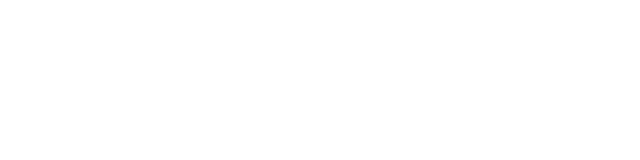
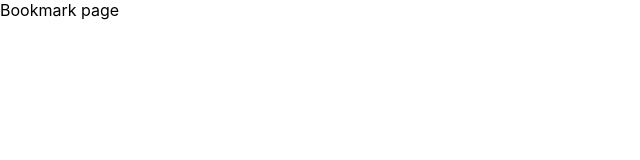
Before and after one commit to 4rcher0116/cooking-companion, a React (Create React App) app: page /bookmark in a window 1280 px wide. Before the commit this address had no page. Shown: the top 160 px of the page, without its empty margins (0-640 px from the left). Built offline with nearby package versions, Linux system fonts and the light colour scheme.

Commit message:
Setup bookmark page

```diff
--- a/src/App.tsx
+++ b/src/App.tsx
@@ -2,6 +2,7 @@
 import Dashboard from './views/Dashboard';
 import Login from './views/Login';
 import Account from './views/Account';
+import Bookmark from './views/Bookmark';
 import './App.css';
 
 function App() {
@@ -12,6 +13,7 @@
           <Route path="/" element={<Login />} />
           <Route path="/dashboard" element={<Dashboard />} />
           <Route path="/userAccount" element={<Account />} />
+          <Route path="/bookmark" element={<Bookmark />} />
         </Routes>
       </Router>
     </div>
--- /dev/null
+++ b/src/views/Bookmark.tsx
@@ -0,0 +1,10 @@
+import React from 'react'
+import styles from "./styles/_Bookmark.module.css"
+
+const Bookmark = () => {
+    return(
+        <div>Bookmark page</div>
+    )
+}
+
+export default Bookmark;
--- a/src/views/Dashboard.tsx
+++ b/src/views/Dashboard.tsx
@@ -41,8 +41,8 @@
           <MenuItem onClick={() => handleNavigate("/userAccount")}>
             Achievements
           </MenuItem>
-          <MenuItem onClick={() => handleNavigate("/savedRecipes")}>
-            Saved Recipes Page
+          <MenuItem onClick={() => handleNavigate("/bookmark")}>
+            Bookmarks
           </MenuItem>
         </Menu>
       </div>
```
Also changed, not shown: src/views/styles/_Bookmark.module.css (added).
